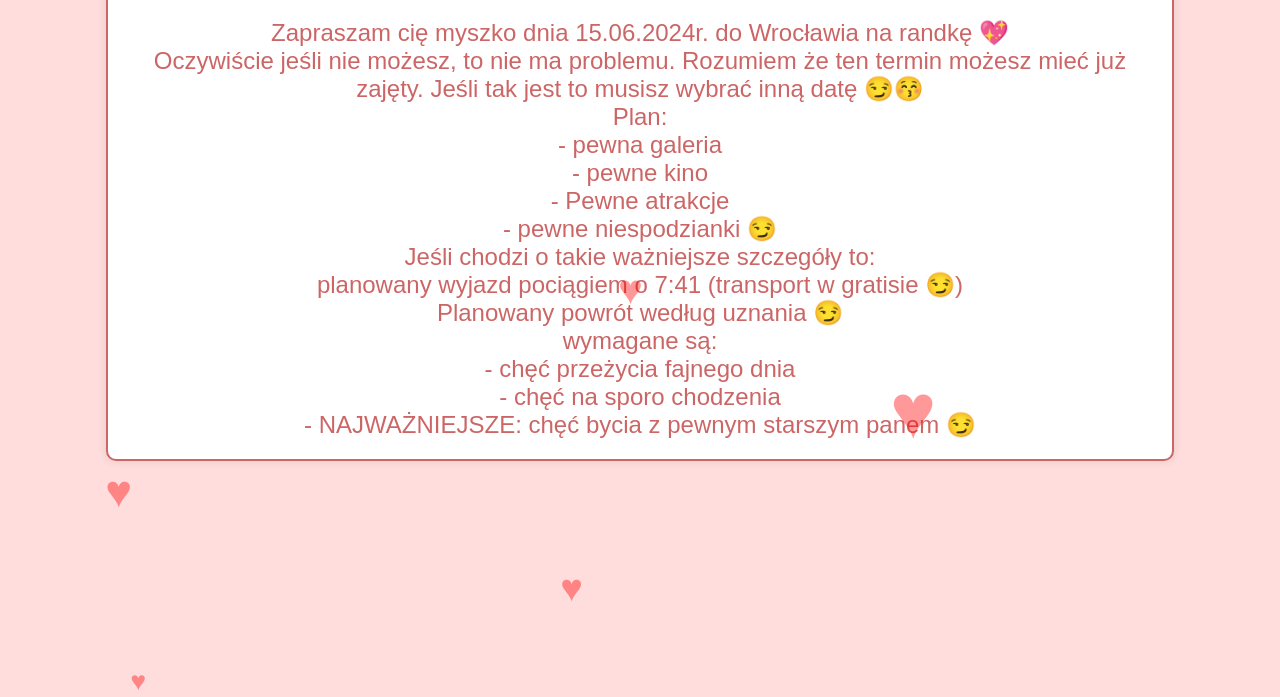
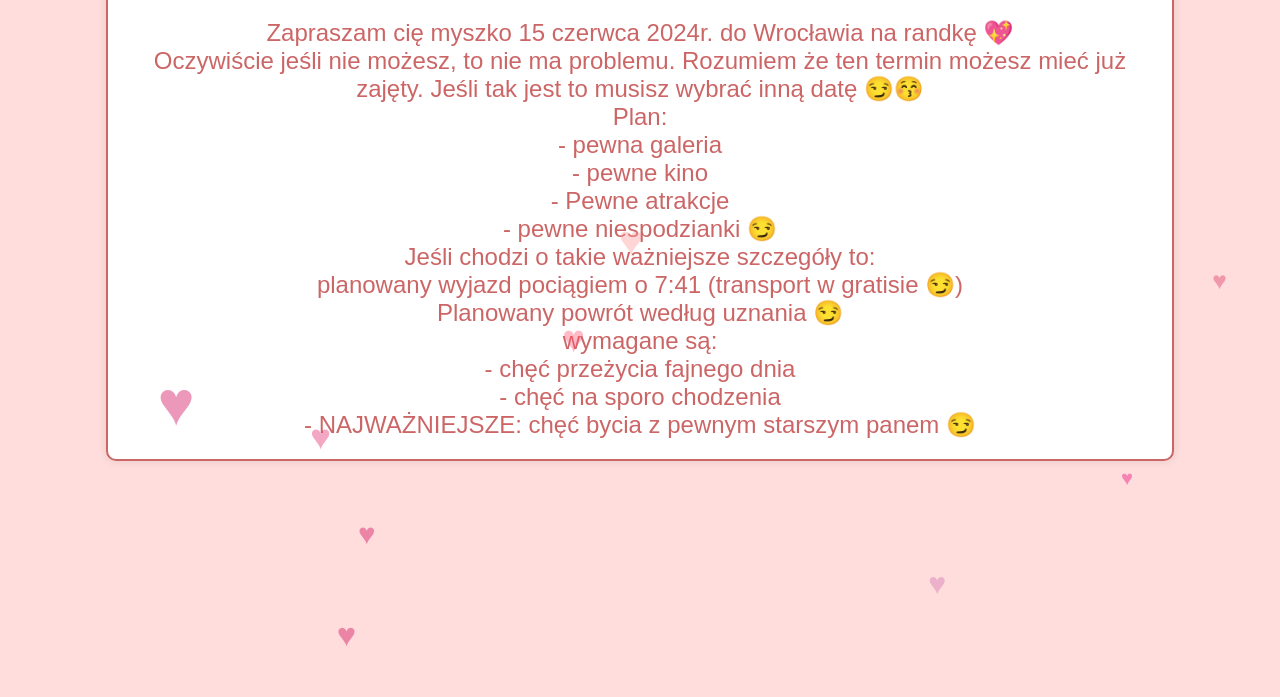
Before and after one commit to mikimause9/mikimause9.github.io, a plain HTML site: page zaproszenie_urodzinki_19.html in a window 1280 px wide. Shown: the part 134-831 px from the top of the page. After the commit the page ends 800 px from the top, so only its background shows below. Drawn offline with Linux system fonts and the light colour scheme.

Commit message:
Initial commit

```diff
--- a/zaproszenie_urodzinki_19.html
+++ b/zaproszenie_urodzinki_19.html
@@ -13,7 +13,7 @@
     <div class="letter-container">
         <h1 id="tittele">💖ZAPROSZENIE💖</h1>
         <div class="post" id="postOutput">
-            Zapraszam cię myszko dnia 15.06.2024r. do Wrocławia na randkę 💖<br>
+            Zapraszam cię myszko 15 czerwca 2024r. do Wrocławia na randkę 💖<br>
             Oczywiście jeśli nie mo&#380;esz, to nie ma problemu. Rozumiem &#380;e ten termin mo&#380;esz mieć
             ju&#380;
             zajęty. Jeśli tak jest to musisz wybrać inną datę 😏😚<br>
@@ -28,10 +28,12 @@
             <!-- <button id="runbutton" onmouseover="runaway(this)">Zgadzam<br>się</button> -->
             <!--Here should be a button-->
             <!--<button id="runbutton" onmouseover="runaway(this)">Run Away</button>-->
-            <div id="heartContainer">
         </div>
     </div>
+    <div id="heartContainer">
+
     </div>
+
 
     <script>
         function runaway(id) {
@@ -47,19 +49,21 @@
         function createHeart() {
             const heart = document.createElement('div');
             heart.classList.add('heart');
-            var distance = Math.random() * (window.innerWidth - 20) + 10 + "px";
+            var distance = Math.random() * (window.innerWidth - 50) + 25 + "px";
             heart.style.left = distance; // Random position horizontally
-            heart.style.top = `${window.scrollY + window.innerHeight}px`; // Start from bottom
             heart.innerHTML = "&#9829";
             var size = Math.random() * 60 + 20 + "px";
-            heart.style.fontSize = size;
+            heart.style.fontSize = size; //#ff5470, #e3256b, #c21e56, #de3163, #e40078, #cf71af, #ff9999, #d10056, #e30b5d
+            var colours =  ["#ff5470", "#e3256b", "#c21e56", "#de3163", "#e40078", "#cf71af", "#ff9999", "#d10056", "#e30b5d"];
+            var randcolor = Math.floor(Math.random() * colours.length);
+            heart.style.color = colours[randcolor];
             document.getElementById('heartContainer').appendChild(heart);
-            console.log(window.scrollY + window.innerHeight);
+            //console.log();
             animateHeart(heart);
         }
 
         function animateHeart(heart) {
-            let pos = window.innerHeight; // Start from bottom
+            let pos = window.scrollY + window.innerHeight; // Start from bottom
             const animationInterval = setInterval(frame, 10);
 
             function frame() {
@@ -74,7 +78,7 @@
         }
 
         // Create hearts periodically
-        setInterval(createHeart, 1000);
+        setInterval(createHeart, 500);
     </script>
 </body>
 
```
Also changed, not shown: script.js (+43 -0 lines). Lines whose indentation alone changed are shown as unchanged.
